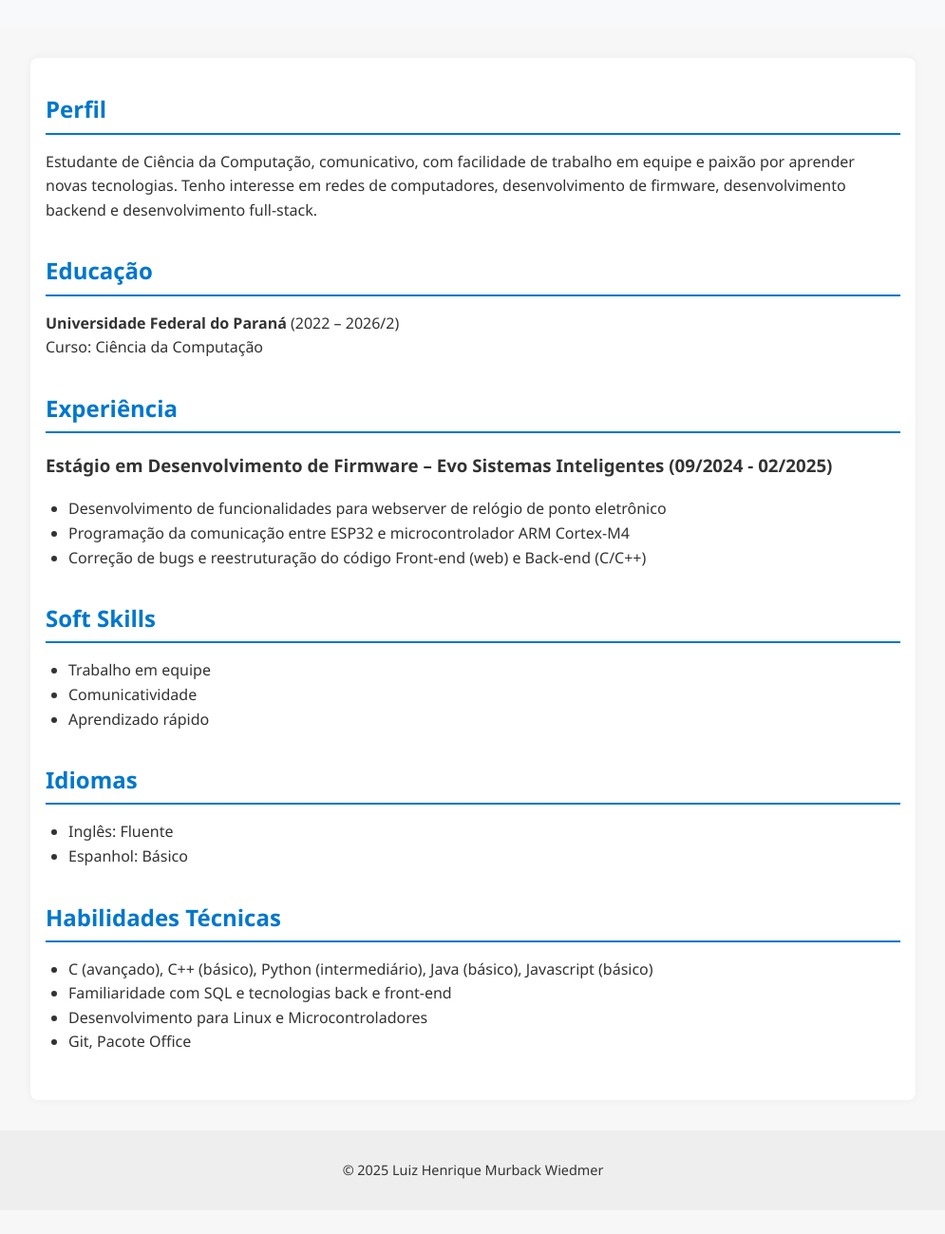
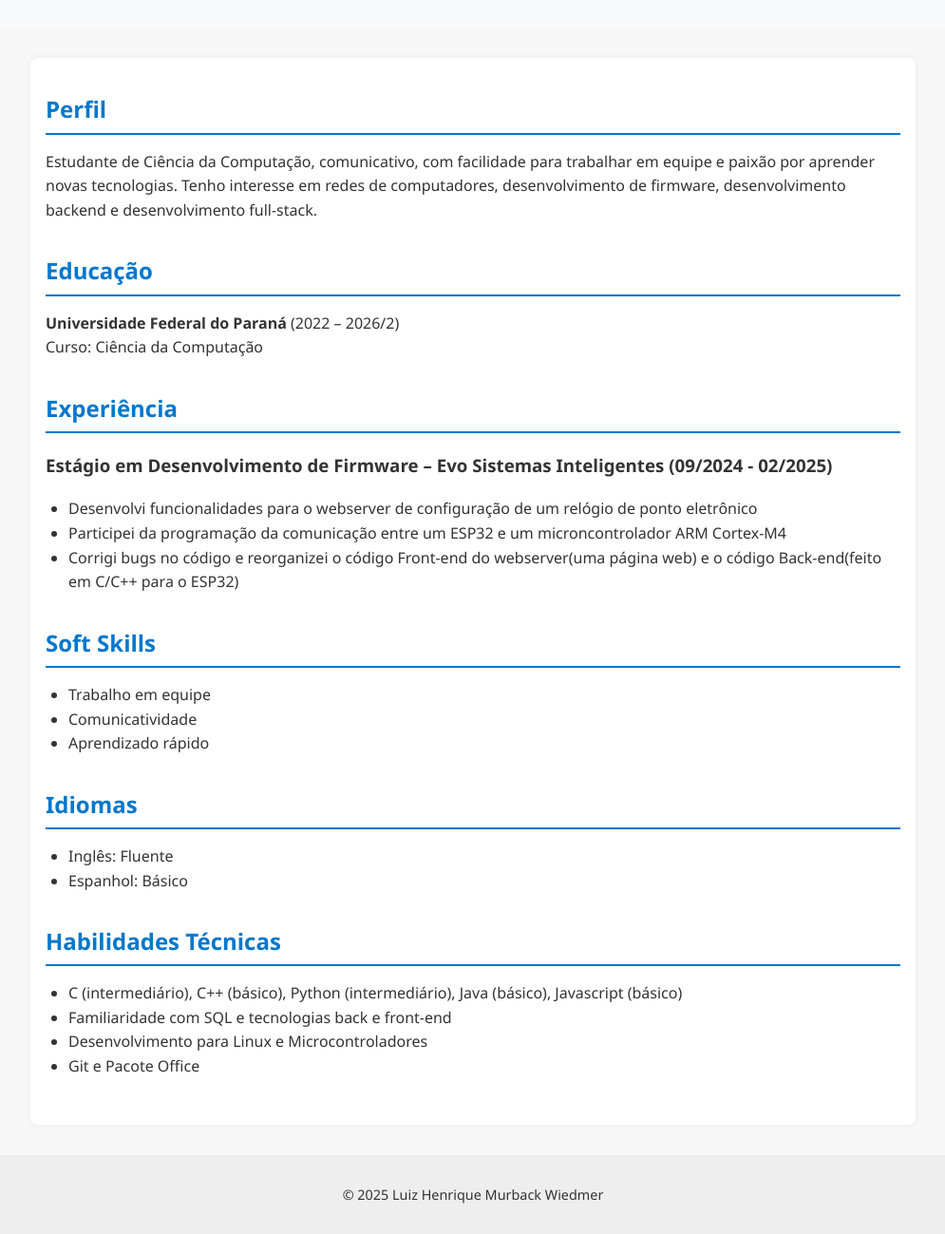
Before and after one commit to lhwiedmer/lhmw22_webpage, a plain HTML site: page index.html in a window 1280 px wide. Shown: the part 246-1545 px from the top of the page at 95% size, without its empty margins (142-1137 px from the left). Before the commit the page ends 1520 px from the top, so only its background shows below. Drawn offline with Linux system fonts and the light colour scheme.

Commit message:
Mudanças no texto

```diff
--- a/index.html
+++ b/index.html
@@ -28,7 +28,7 @@
   <main>
     <section>
       <h2>Perfil</h2>
-      <p>Estudante de Ciência da Computação, comunicativo, com facilidade de trabalho em equipe e paixão por aprender novas tecnologias.
+      <p>Estudante de Ciência da Computação, comunicativo, com facilidade para trabalhar em equipe e paixão por aprender novas tecnologias.
         Tenho interesse em redes de computadores, desenvolvimento de firmware, desenvolvimento backend e desenvolvimento full-stack.</p>
     </section>
 
@@ -41,9 +41,9 @@
       <h2>Experiência</h2>
       <h3>Estágio em Desenvolvimento de Firmware – Evo Sistemas Inteligentes (09/2024 - 02/2025)</h3>
       <ul>
-        <li>Desenvolvimento de funcionalidades para webserver de relógio de ponto eletrônico</li>
-        <li>Programação da comunicação entre ESP32 e microcontrolador ARM Cortex-M4</li>
-        <li>Correção de bugs e reestruturação do código Front-end (web) e Back-end (C/C++)</li>
+        <li>Desenvolvi funcionalidades para o webserver de configuração de um relógio de ponto eletrônico</li>
+        <li>Participei da programação da comunicação entre um ESP32 e um microncontrolador ARM Cortex-M4</li>
+        <li>Corrigi bugs no código e reorganizei o código Front-end do webserver(uma página web) e o código Back-end(feito em C/C++ para o ESP32)</li>
       </ul>
     </section>
 
@@ -67,10 +67,10 @@
     <section>
       <h2>Habilidades Técnicas</h2>
       <ul>
-        <li>C (avançado), C++ (básico), Python (intermediário), Java (básico), Javascript (básico)</li>
+        <li>C (intermediário), C++ (básico), Python (intermediário), Java (básico), Javascript (básico)</li>
         <li>Familiaridade com SQL e tecnologias back e front-end</li>
         <li>Desenvolvimento para Linux e Microcontroladores</li>
-        <li>Git, Pacote Office</li>
+        <li>Git e Pacote Office</li>
       </ul>
     </section>
   </main>
```
